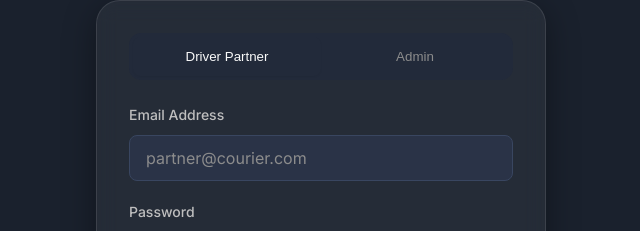
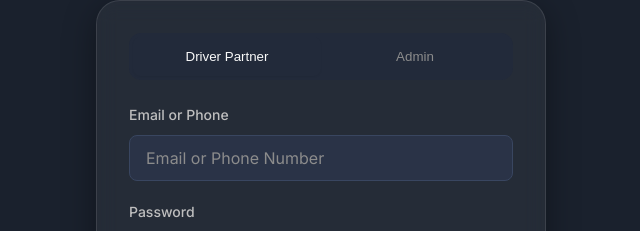
Before and after one commit to mani7643/fooddelivery, a React (Vite) app in the folder frontend/: page /login in a window 1280 px wide. Shown: the part 182-413 px from the top of the page, without its empty margins (319-959 px from the left). Built offline with nearby package versions, Linux system fonts and the light colour scheme; no server answers.

Commit message:
login page updated

```diff
--- a/frontend/src/pages/Login.jsx
+++ b/frontend/src/pages/Login.jsx
@@ -7,7 +7,7 @@
     const { login } = useAuth();
     const [role, setRole] = useState('driver');
     const [formData, setFormData] = useState({
-        email: '',
+        emailOrPhone: '',
         password: ''
     });
     const [error, setError] = useState('');
@@ -26,6 +26,7 @@
         setLoading(true);
 
         try {
+            // Backend expects emailOrPhone
             const data = await login(formData);
 
             // Verify role matches selection
@@ -144,15 +145,15 @@
                                 fontWeight: 'var(--font-weight-medium)',
                                 color: 'var(--text-secondary)'
                             }}>
-                                Email Address
+                                Email or Phone
                             </label>
                             <input
-                                type="email"
-                                name="email"
-                                value={formData.email}
+                                type="text"
+                                name="emailOrPhone"
+                                value={formData.emailOrPhone}
                                 onChange={handleChange}
                                 className="input"
-                                placeholder={role === 'admin' ? 'admin@courier.com' : 'partner@courier.com'}
+                                placeholder={role === 'admin' ? 'admin@courier.com' : 'Email or Phone Number'}
                                 required
                             />
                         </div>
```
Also changed, not shown: 1 other file (tests, documents, lock files or other folders).
